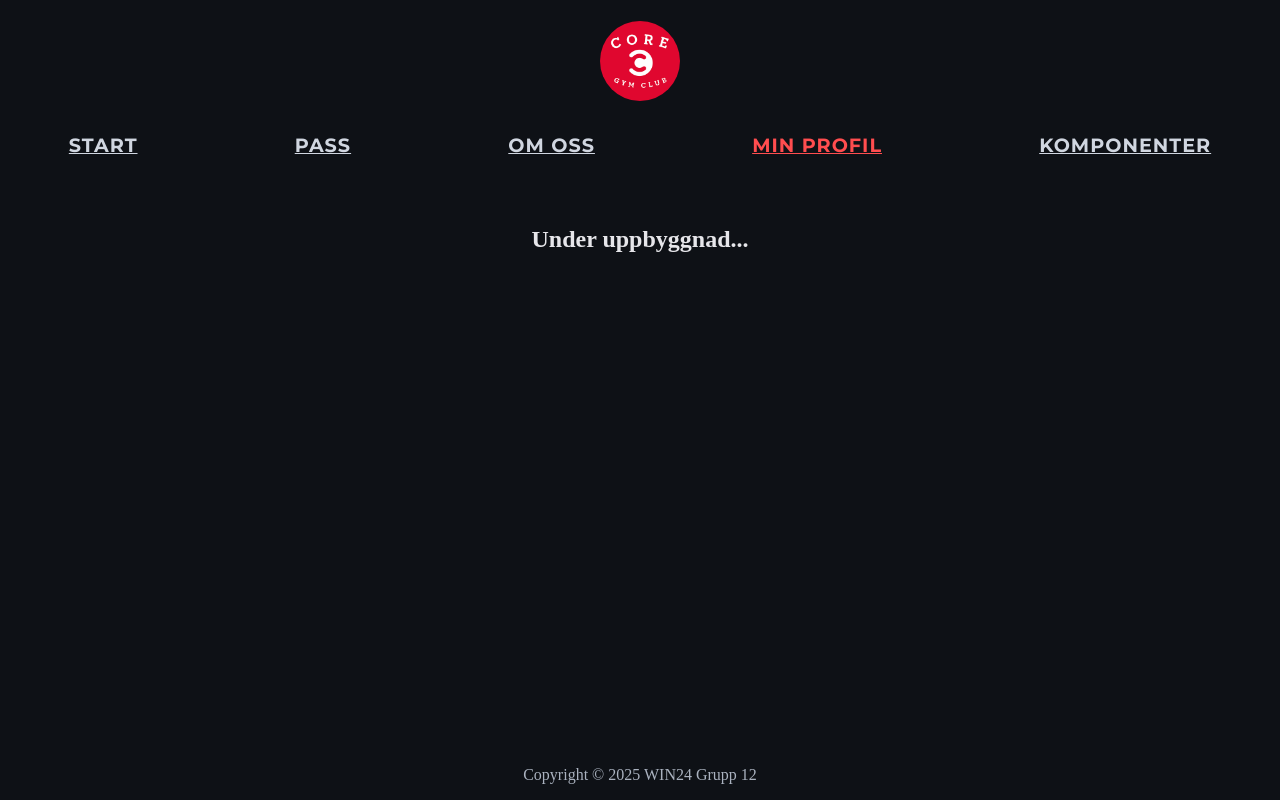
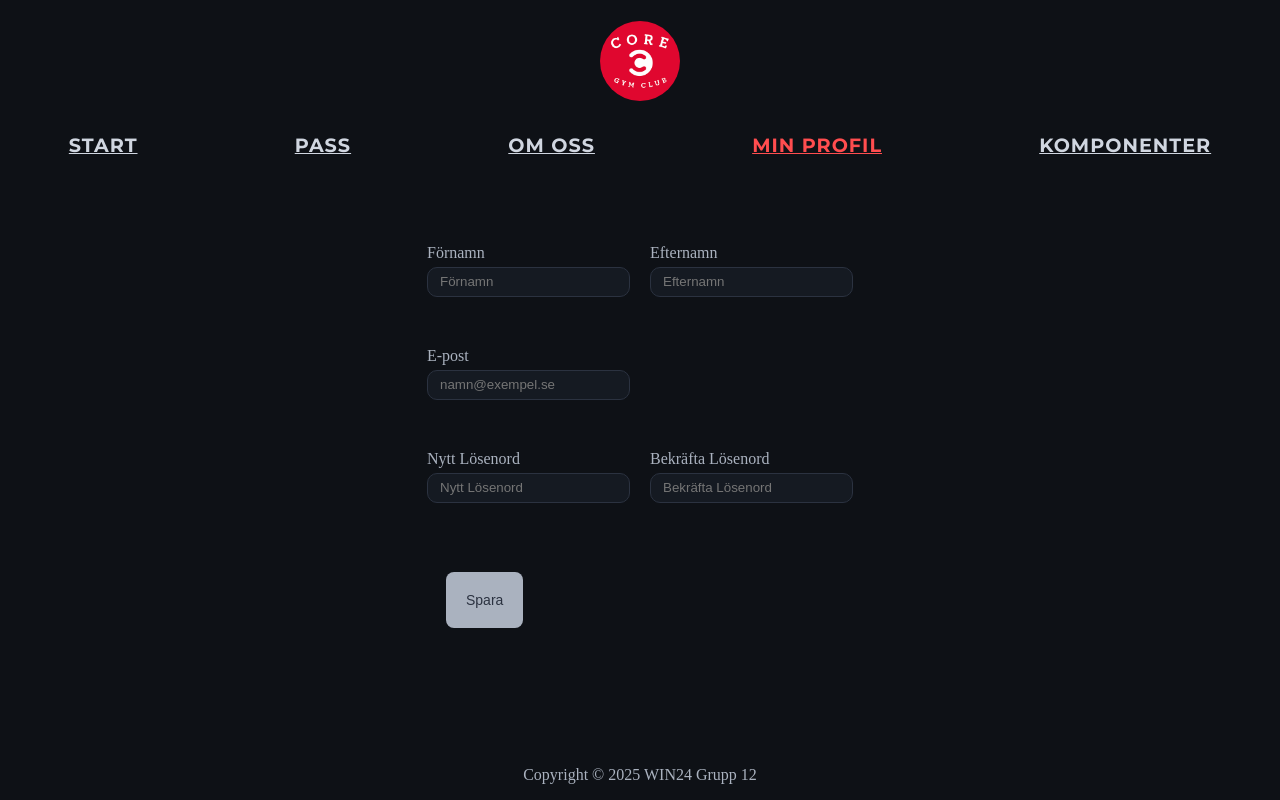
Before and after one commit to WIN24-GruppProjekt/Frontend, a React (Vite) app: page /profil in a window 1280 px wide. Built offline with nearby package versions, Linux system fonts and the light colour scheme.

Commit message:
some small changes to the CSS

```diff
--- a/src/App.jsx
+++ b/src/App.jsx
@@ -24,7 +24,7 @@ function App() {
         <Route path='/pass' element={<SessionListPage />} />
         <Route path='/pass/info/:id' element={<SessionDetailsPage />} />
         <Route path='/om' element={<AboutPage />} />
-        <Route path='/profil' element={<Placeholder />} />
+        <Route path='/profil' element={<ProfilePage />} />
         <Route path='/komponenter' element={<ComponentsPage />} />
       </Route>
 
--- a/src/components/Profile.jsx
+++ b/src/components/Profile.jsx
@@ -6,6 +6,7 @@ const Profile = ({ values, placeholders, saving, onChange, onSubmit }) => {
             <form className="profile-form" onSubmit={onSubmit}>
                 <div className="profile-form-box">
                     <div className="profile-form-container">
+                        <label htmlFor="newPassword">Förnamn</label>
                         <input
                         id="firstName"
                         label="Förnamn"
@@ -18,6 +19,7 @@ const Profile = ({ values, placeholders, saving, onChange, onSubmit }) => {
                     </div>
 
                     <div className="profile-form-container">
+                        <label htmlFor="newPassword">Efternamn</label>
                         <input
                         id="lastName"
                         label="Efternamn"
--- a/src/pages/ProfilePage.jsx
+++ b/src/pages/ProfilePage.jsx
@@ -115,7 +115,6 @@ const ProfilePage = () => {
 
     return (
         <div>
-            <h1>Min Profil</h1>
             <div className="profile-box">
                 <Profile
                     values={form}
--- a/src/style.css
+++ b/src/style.css
@@ -684,6 +684,7 @@ header {
 /* #endregion */
 
 /* #region Modal */
+
 .lm-overlay {
   position: fixed;
   inset: 0;
@@ -1192,6 +1193,7 @@ header {
   display: flex;
   flex-direction: column;
   justify-content: center;
+  align-items: center;
 }
 
 .profile-form {
@@ -1199,8 +1201,8 @@ header {
 }
 .profile-form-box {
   display: flex;
-  margin: 10px;
-  gap: 12px;
+  margin: 50px 0;
+  gap: 20px;
 }
 .profile-form-container {
   position: relative;
@@ -1211,8 +1213,13 @@ header {
 .profile-form-input {
   height: 30px;
   width: 250px;
-  border: none;
+  width: 100%;
+  border: 1px solid var(--clr-border);
+  background: var(--clr-bg-secondary);
+  color: var(--clr-font-primary);
   border-radius: 10px;
+  padding: 10px 12px;
+  outline: none;
 }
 
 /* #endregion */
```
